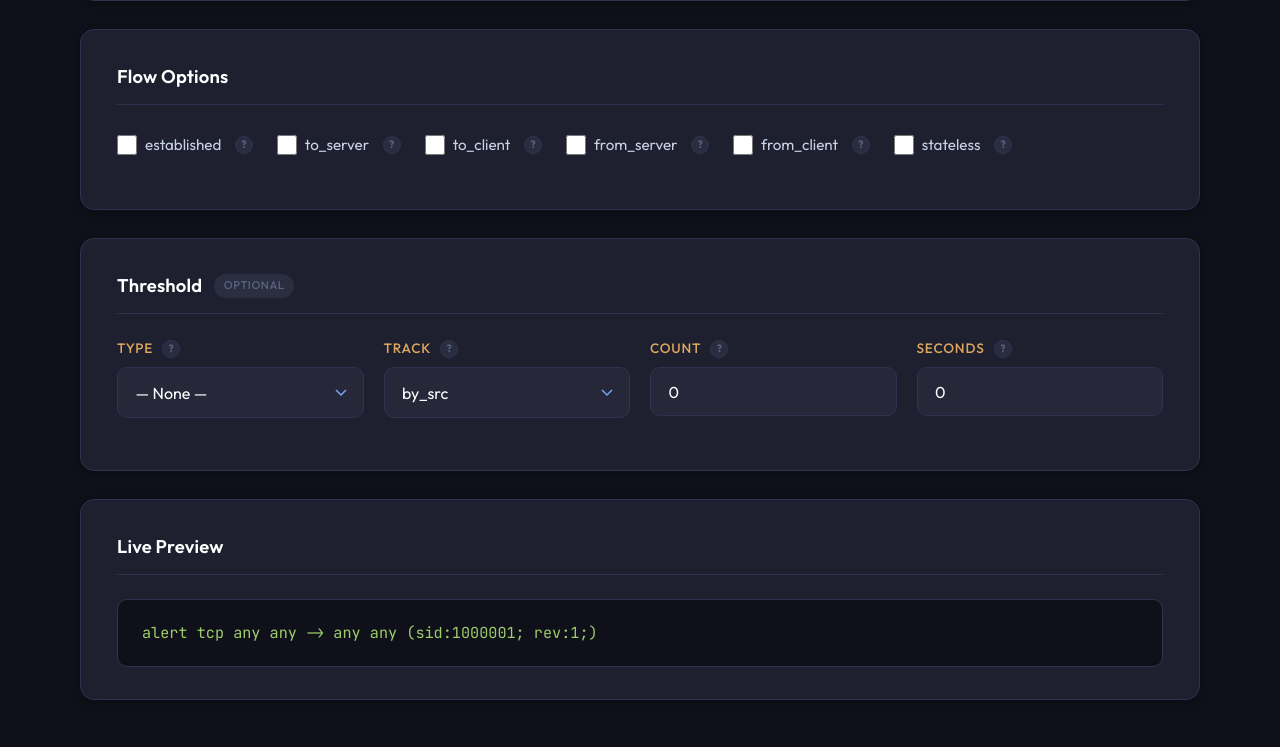
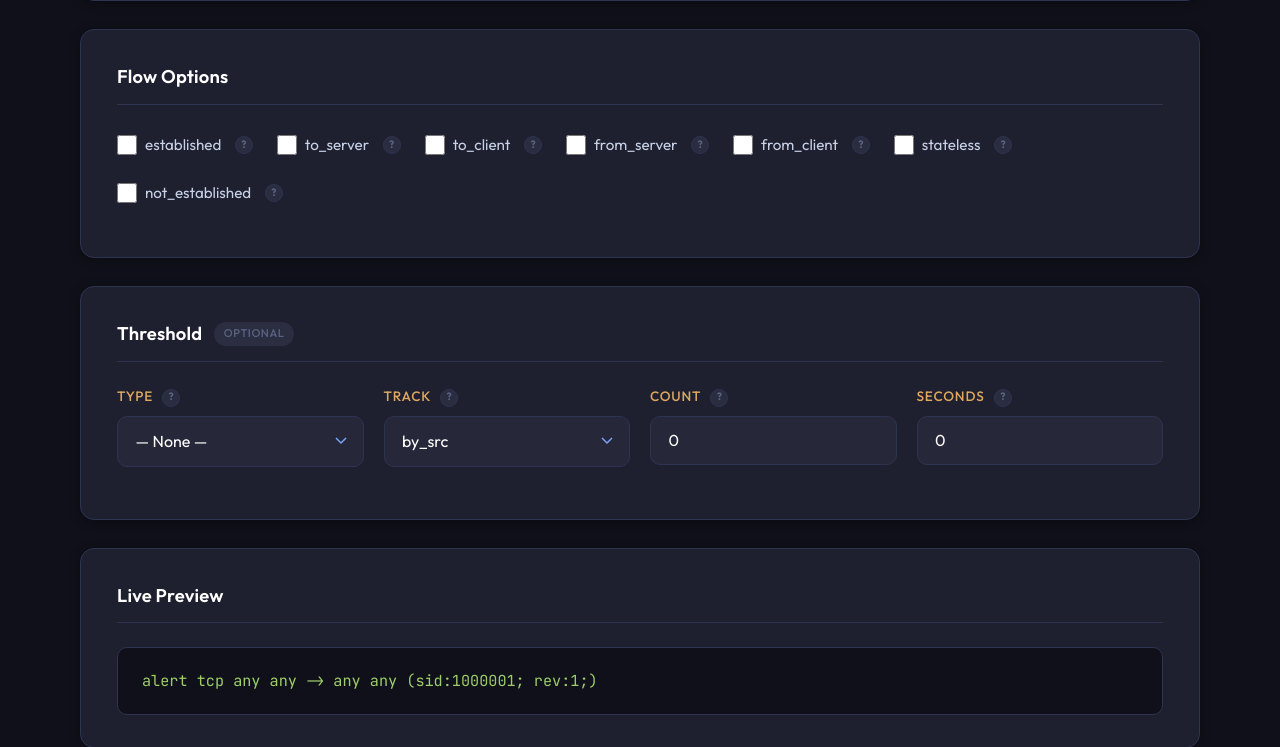
Before and after one commit to Rootless-Ghost/SnortForge, a Flask app: page / in a window 1280 px wide. Shown: the part 1702-2449 px from the top of the page. Run offline with Flask 3, Linux system fonts and the light colour scheme.

Commit message:
Update index.html

```diff
--- a/snortforge/templates/index.html
+++ b/snortforge/templates/index.html
@@ -290,6 +290,11 @@
                     <span>stateless</span>
                     <span class="tooltip-trigger" data-tooltip="Match packets regardless of TCP session state. Use for detecting activity outside normal connections like port scans, resets, or malformed packets. Cannot be combined with 'established'.">?</span>
                 </label>
+                <label class="checkbox-label">
+                    <input type="checkbox" id="flow_not_established">
+                    <span>not_established</span>
+                    <span class="tooltip-trigger" data-tooltip="Match packets that are NOT part of an established TCP connection. Fires on SYN packets, failed handshakes, and connection attempts. Useful for detecting port scans, SYN floods, and unauthorized connection attempts.">?</span>
+                </label>
             </div>
         </section>
 
```
